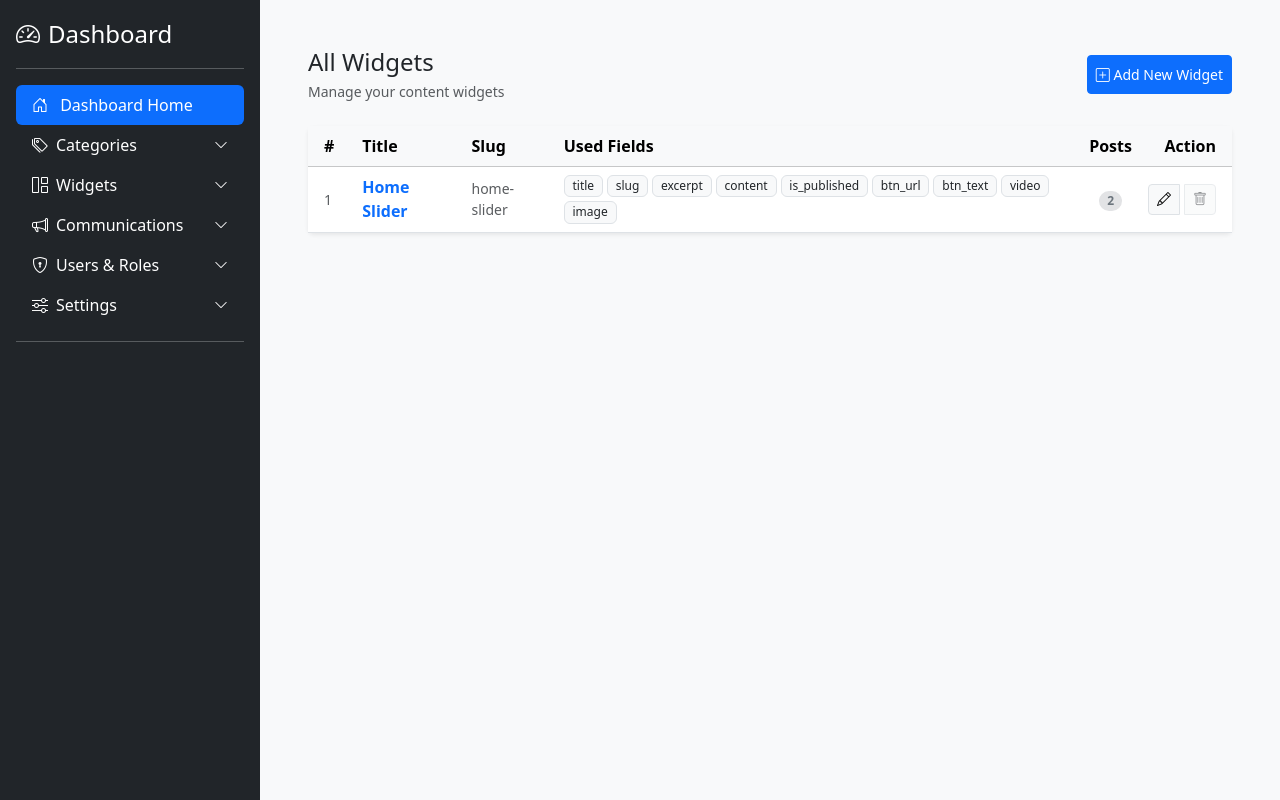
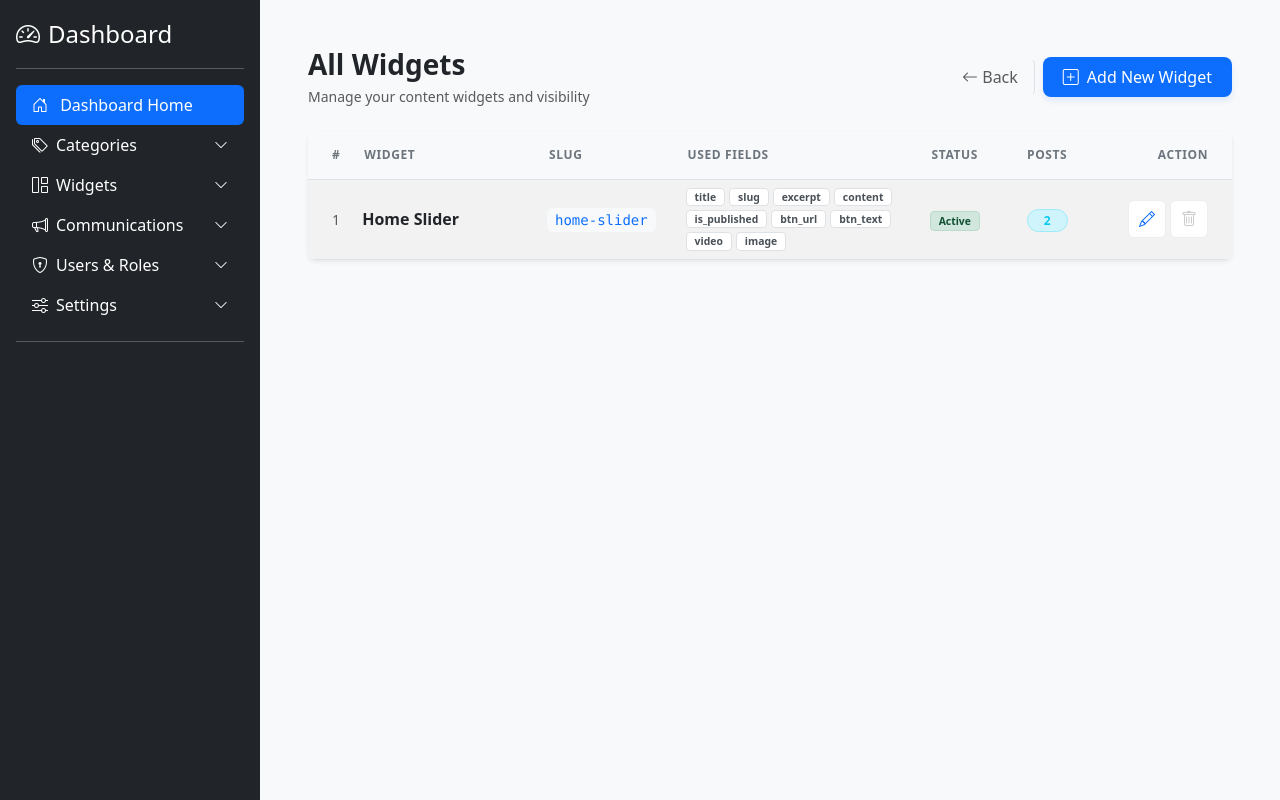
Before and after one commit to belldivine070/CMS, a Django app: page /bg-admin/widget/lists/ in a window 1280 px wide. Shown: the part 56-856 px from the top of the page. Run offline with Django 5.2, Linux system fonts and the light colour scheme; a user stored in the database is signed in; data comes from the database, SQL or seed files in the repository; parts of the project's set-up code (start-up, migrations or seed data) failed here and were passed over; some libraries are stand-ins or nearby versions.

Commit message:
Refactor widget list layout and enhance styling
Updated the widget list layout and styling for better visibility and user experience.

```diff
--- a/users/templates/widgets/widget_list.html
+++ b/users/templates/widgets/widget_list.html
@@ -4,83 +4,93 @@
 {% load category_tags %}
 
 {% block content %}
-<div class="container-fluid mt-4">
-    <div class="d-flex flex-column flex-sm-row justify-content-between align-items-sm-center mb-4 gap-3">
-        <div>
-            <h2 class="h4 mb-1">All Widgets</h2>
-            <p class="text-muted small mb-0">Manage your content widgets</p>
+<div class="container-fluid mt-3 mt-md-4">
+    <div class="d-flex flex-column flex-md-row justify-content-between align-items-md-center mb-4">
+        <div class="mb-3 mb-md-0 text-center text-md-start">
+            <h2 class="h3 mb-1 text-dark fw-bold">All Widgets</h2>
+            <p class="text-muted small mb-0">Manage your content widgets and visibility</p>
         </div>
-        <a href="{% url 'widget_create' %}" class="btn btn-primary btn-sm py-2">
-            <i class="bi bi-plus-square"></i> Add New Widget
+
+        <div class="d-flex gap-2 justify-content-center align-items-center">
+            <a href="#" class="btn btn-link text-decoration-none text-muted small pe-3 border-end">
+                <i class="bi bi-arrow-left"></i> Back
+            </a>
+            <a href="{% url 'widget_create' %}" class="btn-add-custom">
+                <i class="bi bi-plus-square"></i> <span>Add New Widget</span>
             </a>
         </div>
+    </div>
 
-    <div class="card shadow-sm border-0">
+    <div class="card shadow-sm border-0 rounded-3 overflow-hidden">
         <div class="card-body p-0">
-            <table class="table table-hover align-middle mb-0">
-                <thead class="table-light">
+            <div class="table-responsive">
+                <table class="table table-striped table-hover align-middle mb-0 custom-fade-table">
+                    <thead>
                         <tr>
-                        <th class="ps-3" style="width: 5%;">#</th>
-                        <th>Title</th>
-                        <th class="d-none d-lg-table-cell">Slug</th>
-                        <th class="d-none d-md-table-cell">Used Fields</th>
-                        <th class="text-center">Posts</th>
-                        <th class="text-end pe-3">Action</th>
+                            <th class="ps-4" style="width: 5%;">#</th>
+                            <th style="width: 20%;">Widget</th>
+                            <th class="d-none d-lg-table-cell" style="width: 15%;">Slug</th>
+                            <th class="d-none d-lg-table-cell" style="width: 25%;">Used Fields</th>
+                            <th class="text-center" style="width: 10%;">Status</th>
+                            <th class="text-center" style="width: 10%;">Posts</th>
+                            <th class="text-end pe-4" style="width: 15%;">Action</th>
                         </tr>
                     </thead>
                     <tbody>
                         {% for widget in widgets %}
                         <tr>
-                        <td class="ps-3 text-muted small">{{ forloop.counter }}</td>
+                            <td class="ps-4 text-muted small">{{ forloop.counter }}</td>
                             <td>
-                            <a href="{% url 'post_list_by_widget' widget_slug=widget.slug %}" class="text-decoration-none fw-bold">
-                                {{ widget.title }}
+                                <a href="{% url 'post_list_by_widget' widget_slug=widget.slug %}" class="text-decoration-none">
+                                    <div class="fw-bold text-dark">{{ widget.title }}</div>
                                 </a>
-                            <div class="d-md-none text-muted" style="font-size: 0.7rem;">
-                                {{ widget.post_count }} Posts
-                            </div>
+                                <small class="text-muted d-lg-none">{{ widget.slug }}</small>
                             </td>
 
-                        <td class="d-none d-lg-table-cell text-muted small">{{ widget.slug }}</td>
+                            <td class="d-none d-lg-table-cell">
+                                <code class="text-primary small bg-light px-2 py-1 rounded">{{ widget.slug }}</code>
+                            </td>
 
-                        <td class="d-none d-md-table-cell">
+                            <td class="d-none d-lg-table-cell">
                                 <div class="d-flex flex-wrap gap-1">
                                     {% for field_slug in widget.child_fields %}
                                         {% with field_label=POST_FIELD_CHOICES|get_item:field_slug %}
-                                        <span class="badge border text-dark bg-light fw-normal">{{ field_label|default:field_slug }}</span>
+                                            <span class="badge field-badge">{{ field_label|default:field_slug }}</span>
                                         {% endwith %}
                                     {% endfor %}
                                 </div>
                             </td>
 
                             <td class="text-center">
-                            <span class="badge rounded-pill bg-secondary-subtle text-secondary">{{ widget.post_count }}</span>
+                                <span class="badge badge-active-pill">Active</span>
                             </td>
 
-                        <td class="text-end pe-3">
+                            <td class="text-center">
+                                <span class="badge rounded-pill bg-info-subtle text-info border border-info-subtle px-3 fw-bold">
+                                    {{ widget.post_count }}
+                                </span>
+                            </td>
+
+                            <td class="text-end pe-4">
                                 <div class="btn-group">
-                                <a href="{% url 'widget_update' slug=widget.slug %}" class="btn btn-sm btn-light border" title="Edit">
+                                    <a href="{% url 'widget_update' slug=widget.slug %}" class="btn-action-edit" title="Edit">
                                         <i class="bi bi-pencil"></i>
                                     </a>
 
                                     {% if widget.post_count == 0 %}
-                                    <form method="post" action="{% url 'widget_delete' slug=widget.slug %}" class="d-inline">
+                                        <form method="post" action="{% url 'widget_delete' slug=widget.slug %}" class="d-inline" onsubmit="return confirm('Delete widget?');">
                                             {% csrf_token %}
-                                        <button type="submit" class="btn btn-sm btn-light border text-danger ms-1" onclick="return confirm('Delete {{ widget.name }}?');">
+                                            <button type="submit" class="btn-action-delete ms-1">
                                                 <i class="bi bi-trash"></i>
                                             </button>
                                         </form>
                                     {% else %}
-                                    <button class="btn btn-sm btn-light border ms-1" disabled>
-                                        <i class="bi bi-trash text-muted"></i>
+                                        <button class="btn-action-disabled ms-1" disabled title="Cannot delete with posts">
+                                            <i class="bi bi-trash"></i>
                                         </button>
                                     {% endif %}
                                 </div>
                             </td>
-                    </tr>
-                    {% empty %}
-                    <tr>
-                        <td colspan="6" class="text-center py-5 text-muted">No widgets found.</td>
                         </tr>
                         {% endfor %}
                     </tbody>
@@ -88,4 +98,66 @@
             </div>
         </div>
     </div>
-{% endblock content %}
+</div>
+
+<style>
+    .table td { vertical-align: middle; }
+
+    .btn-add-custom {
+        background-color: #0d6efd;
+        color: white !important;
+        padding: 8px 20px;
+        border-radius: 8px;
+        font-weight: 500;
+        text-decoration: none;
+        display: inline-flex; align-items: center; gap: 8px;
+        transition: 0.3s;
+        box-shadow: 0 4px 6px rgba(13, 110, 253, 0.1);
+    }
+
+    .custom-fade-table thead th {
+        background-color: #f8f9fa;
+        color: #6c757d;
+        font-size: 0.75rem;
+        text-transform: uppercase;
+        letter-spacing: 0.05em;
+        padding: 15px 10px;
+        border-bottom: 1px solid #dee2e6;
+    }
+
+    .badge-active-pill {
+        background-color: #d1e7dd;
+        color: #0f5132;
+        font-size: 0.65rem;
+        padding: 4px 8px;
+        border-radius: 4px;
+        font-weight: 600;
+        border: 1px solid #badbcc;
+    }
+
+    .field-badge {
+        background-color: white;
+        color: #495057;
+        border: 1px solid #dee2e6;
+        font-size: 0.65rem;
+        padding: 3px 8px;
+        border-radius: 4px;
+    }
+
+    .btn-action-edit, .btn-action-delete, .btn-action-disabled {
+        padding: 6px 10px; border-radius: 6px; background: white; border: 1px solid #eee; transition: 0.2s;
+    }
+    .btn-action-edit { color: #0d6efd; }
+    .btn-action-delete { color: #dc3545; }
+    .btn-action-disabled { color: #ccc; cursor: not-allowed; }
+
+    @media (max-width: 992px) {
+        .table { font-size: 0.85rem; }
+    }
+
+    @media (max-width: 576px) {
+        .btn-add-custom span { display: none; }
+        .btn-add-custom { padding: 12px; border-radius: 50%; }
+    }
+</style>
+{% endblock %}
```
Lines whose indentation alone changed are shown as unchanged.
